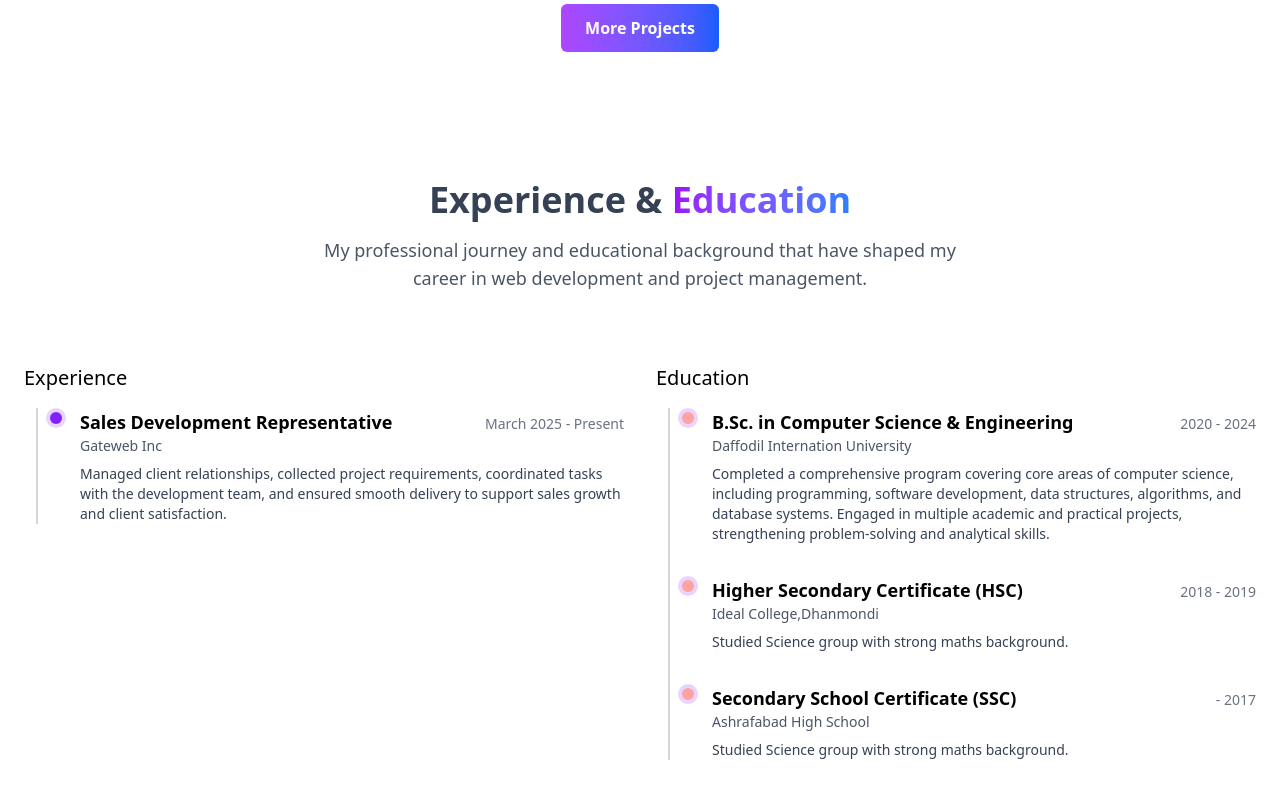
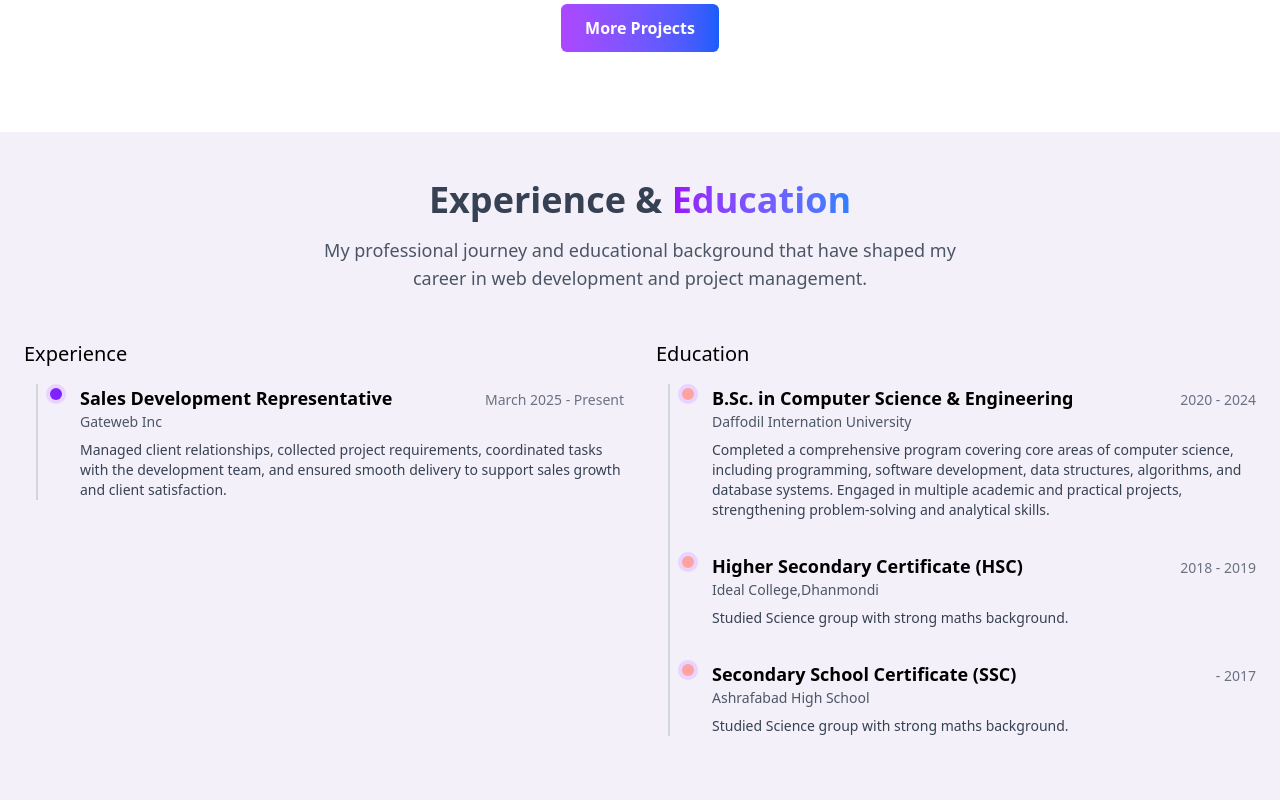
Before and after one commit to alnoman30/alnoman-portfolio, a React (Vite) app: page / in a window 1280 px wide. Shown: the part 1480-2280 px from the top of the page. Built offline with nearby package versions, Linux system fonts and the light colour scheme.

Commit message:
experience section

```diff
--- a/src/components/experience/Experience.jsx
+++ b/src/components/experience/Experience.jsx
@@ -1,15 +1,15 @@
 import React from "react";
-
 import { experiences, educations, activities } from "../../utils/data";
 
-export default function Experience({ className = "" }) {
+export default function Experience({ className = "bg-[#F4F0F9] dark:bg-[#20192E] transition-all duration-500" }) {
   return (
     <section
-      className={`container mx-auto px-6 py-12 ${className}`}
+      className={`w-full py-12 ${className}`} // full width background
       id="experience"
     >
+      <div className="container mx-auto px-6">
         {/* Header Section */}
-      <div className="text-center max-w-2xl mx-auto mb-30 md:mb-18">
+        <div className="text-center max-w-2xl mx-auto mb-12">
           <h2 className="text-4xl text-gray-700 dark:text-[hsl(0,0%,96%)] font-bold mb-4">
             Experience &{" "}
             <span className="bg-gradient-to-r from-purple-600 to-blue-500 text-transparent bg-clip-text inline-block">
@@ -25,16 +25,11 @@ export default function Experience({ className = "" }) {
           {/* Experience Column */}
           <div>
             <h3 className="text-xl font-medium mb-4 dark:text-white">Experience</h3>
-          {/* timeline container - vertical side border */}
             <div className="relative pl-8">
-            {/* vertical line */}
               <div className="absolute left-3 top-0 bottom-0 w-0.5 bg-gray-300" />
-
-            {experiences.map((exp, idx) => (
+              {experiences.map((exp) => (
                 <div key={exp.id} className="relative mb-8">
-                {/* dot */}
                   <span className="absolute -left-1.5 top-1 w-3 h-3 rounded-full bg-violet-600 ring-4 ring-purple-200" />
-
                   <div className="pl-6">
                     <div className="flex items-baseline justify-between">
                       <h4 className="text-lg font-semibold dark:text-white">{exp.title}</h4>
@@ -51,37 +46,32 @@ export default function Experience({ className = "" }) {
           {/* Education Column */}
           <div>
             <h3 className="text-xl font-medium mb-4 dark:text-white">Education</h3>
-
             <div className="relative pl-8">
               <div className="absolute left-3 top-0 bottom-0 w-0.5 bg-gray-300" />
-
               {educations.map((edu) => (
                 <div key={edu.id} className="relative mb-8">
                   <span className="absolute -left-1.5 top-1 w-3 h-3 rounded-full bg-red-300 ring-4 ring-purple-200" />
-
                   <div className="pl-6">
                     <div className="flex items-baseline justify-between">
                       <h4 className="text-lg font-semibold dark:text-white">{edu.degree}</h4>
                       <span className="text-sm text-gray-500">{edu.period}</span>
                     </div>
-                  <div className="text-sm  text-gray-600">{edu.school}</div>
+                    <div className="text-sm text-gray-600">{edu.school}</div>
                     <p className="mt-2 text-gray-700 text-sm">{edu.details}</p>
                   </div>
                 </div>
               ))}
             </div>
           </div>
+
           {/* Curricular Activities Column */}
           <div>
             <h3 className="text-xl font-medium mb-4 dark:text-white">Curricular Activities</h3>
-
             <div className="relative pl-8">
               <div className="absolute left-3 top-0 bottom-0 w-0.5 bg-gray-300" />
-
               {activities.map((act) => (
                 <div key={act.id} className="relative mb-8">
                   <span className="absolute -left-1.5 top-1 w-3 h-3 rounded-full bg-blue-500 ring-4 ring-purple-200" />
-
                   <div className="pl-6">
                     <div className="flex items-baseline justify-between">
                       <h4 className="text-lg font-semibold dark:text-white">{act.activity}</h4>
@@ -94,6 +84,7 @@ export default function Experience({ className = "" }) {
             </div>
           </div>
         </div>
+      </div>
     </section>
   );
 }
```
Lines whose indentation alone changed are shown as unchanged.
